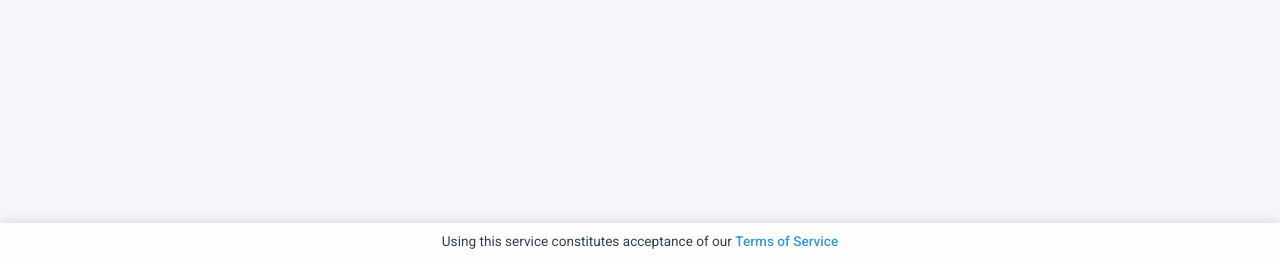
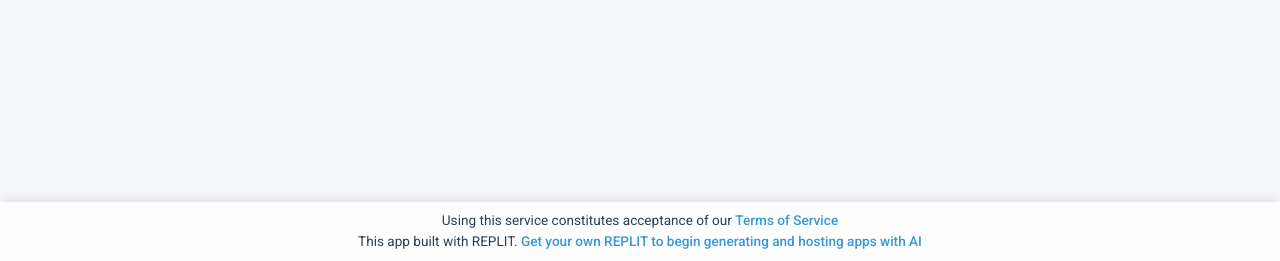
Before and after one commit to ericwastaken/CalendarHelperAi, a Flask app: page / in a window 1280 px wide. Shown: the part 539-800 px from the top of the page. Run offline with Flask 3, Linux system fonts and the light colour scheme; some libraries are stand-ins or nearby versions.

Commit message:
Assistant checkpoint: Added Replit reference to footer
Assistant generated file changes:
- templates/index.html: Add Replit reference to footer

---

User prompt:

no, I dont' mean inside TERMS.HTML. I mean inside the bottom footer area in index.html `<footer class="terms-footer">`

```diff
--- a/templates/index.html
+++ b/templates/index.html
@@ -98,6 +98,7 @@
 
     <footer class="terms-footer">
         <p class="terms-text">Using this service constitutes acceptance of our <a href="#" id="termsLink">Terms of Service</a></p>
+        <p class="terms-text">This app built with REPLIT. <a href="https://replit.com/refer/EricSoto1" target="_blank">Get your own REPLIT to begin generating and hosting apps with AI</a></p>
     </footer>
 
     <script src="https://cdn.jsdelivr.net/npm/bootstrap@5.3.0/dist/js/bootstrap.bundle.min.js"></script>
```
